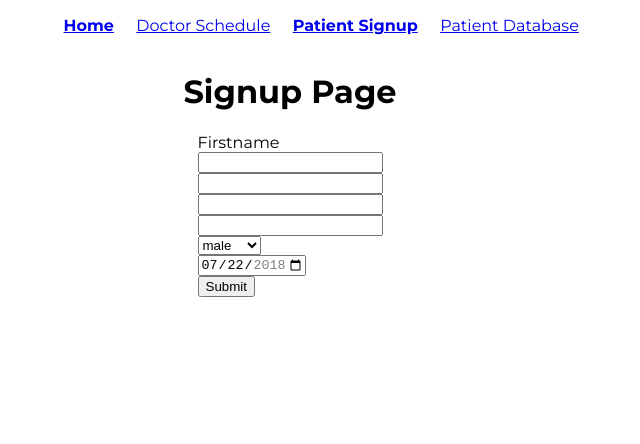
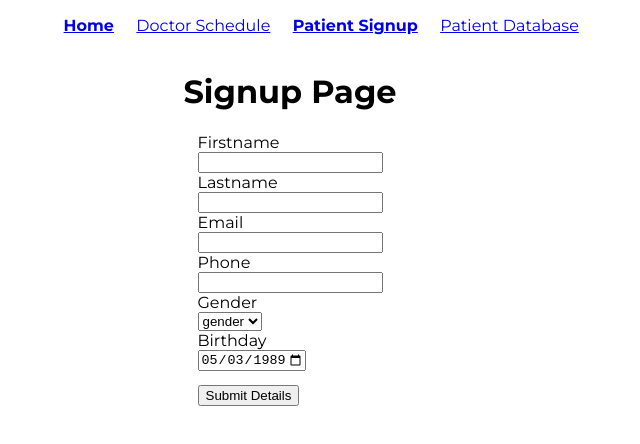
Before and after one commit to RDOToole89/practice-assesment-client, a React (Create React App) app: page /signup in a window 1280 px wide. Shown: the top 444 px of the page, without its empty margins (350-990 px from the left). Built offline with nearby package versions, Linux system fonts and the light colour scheme.

Commit message:
add success popup to patient form

```diff
--- a/src/Pages/Signup/Signup.css
+++ b/src/Pages/Signup/Signup.css
@@ -10,3 +10,13 @@
   flex-direction: column;
   align-items: flex-start;
 }
+
+.Patient-form-btn {
+  margin-top: 1em;
+}
+
+.Patient-form-successbox {
+  padding: 1em;
+  border: 1px solid black;
+  background-color: lightgreen;
+}
--- a/src/Pages/Signup/Signup.js
+++ b/src/Pages/Signup/Signup.js
@@ -3,29 +3,104 @@ import "./Signup.css";
 
 function Signup() {
   const [patient, setPatient] = useState({});
+  const [submitSuccess, setSubmitSuccess] = useState(false);
+  const [buttonSuccess, setButtonSuccess] = useState("Submit Details");
+
+  console.log(patient);
 
   return (
     <div className="Signup">
       <h1 className="Signup-header">Signup Page</h1>
       <div className="Patient-form">
-        <label for="firstname">firstname</label>
-        <input name="firstName" value={patient.firstName} />
-        <input value={patient.lastName} />
-        <input value={patient.email} />
-        <input value={patient.phone} />
-        <select onChange={() => {}} value="something">
+        <label htmlFor="firstname">firstname</label>
+        <input
+          className="Patient-form-input"
+          onChange={(e) => {
+            setPatient({ ...patient, firstname: e.target.value });
+          }}
+          id="firstname"
+          value={patient.firstName}
+        />
+        <label htmlFor="lastname">lastname</label>
+        <input
+          className="Patient-form-input"
+          onChange={(e) => {
+            setPatient({ ...patient, lastname: e.target.value });
+          }}
+          id="lastname"
+          value={patient.lastName}
+        />
+        <label htmlFor="email">email</label>
+        <input
+          className="Patient-form-input"
+          onChange={(e) => {
+            setPatient({ ...patient, email: e.target.value });
+          }}
+          id="email"
+          value={patient.email}
+        />
+        <label htmlFor="phone">phone</label>
+        <input
+          className="Patient-form-input"
+          onChange={(e) => {
+            setPatient({ ...patient, phone: e.target.value });
+          }}
+          id="phone"
+          value={patient.phone}
+        />
+        <label htmlFor="selectGender">gender</label>
+        <select
+          id="selectGender"
+          onChange={(e) => {
+            setPatient({ ...patient, gender: e.target.value });
+          }}
+        >
+          <option value="">gender</option>
           <option value="male">male</option>
           <option value="female">female</option>
+          <option value="alien">alien</option>
         </select>
+        <label htmlFor="birthday">birthday</label>
         <input
+          onChange={(e) => {
+            setPatient({ ...patient, birthday: e.target.value });
+          }}
+          id="birthday"
           type="date"
-          id="start"
-          name="trip-start"
-          value="2018-07-22"
-          min="2018-01-01"
-          max="2018-12-31"
+          name="birthday"
+          value="1989-05-03"
+          min="1920-01-01"
+          max="2019-01-01"
         />
-        <input type="submit" />
+        <input
+          onClick={() => {
+            console.log(
+              "PATIENDATA:",
+              patient.firstname,
+              patient.lastname,
+              patient.email,
+              patient.phone,
+              patient.gender,
+              patient.birthday
+            );
+            setButtonSuccess("Succes!");
+            setSubmitSuccess(true);
+            setTimeout(() => {
+              setButtonSuccess("Submit Details");
+            }, 2500);
+            setTimeout(() => {
+              setSubmitSuccess(false);
+            }, 2500);
+          }}
+          className="Patient-form-btn"
+          type="submit"
+          value={buttonSuccess}
+        />
+        {submitSuccess ? (
+          <p className="Patient-form-successbox">Details Successfully submitted</p>
+        ) : (
+          <p></p>
+        )}
       </div>
     </div>
   );
```
